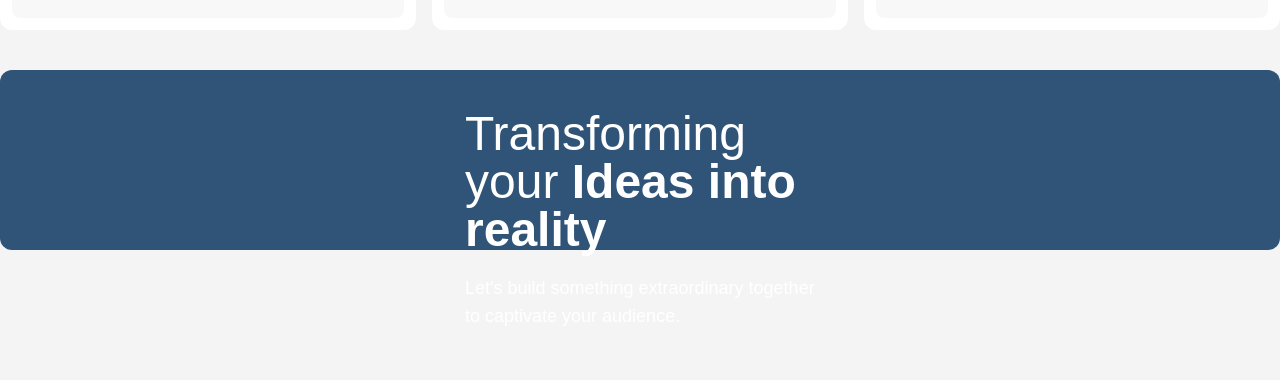
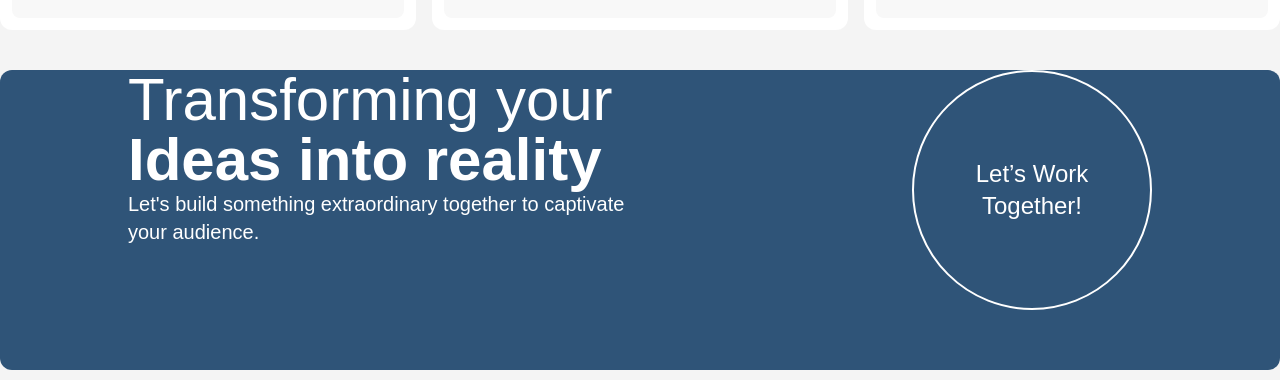
Before and after one commit to khaekelvin/blogsite, a Next.js app: page /Footer in a window 1280 px wide. Shown: the part 2666-3046 px from the top of the page. Built offline with nearby package versions, Linux system fonts and the light colour scheme.

Commit message:
done for day

```diff
--- a/app/Footer/page.tsx
+++ b/app/Footer/page.tsx
@@ -1,25 +1,31 @@
-import React from 'react'
+import React from "react";
 
 function Footer() {
     return (
         <>
-    <div className=' max-w-7xl mx-auto mt-10'>
-        <div className='foot rounded-xl h-auto md:h-[180px] mx-2 md:mx-0'>
-            <div className='w-[350px] mx-auto'>
-            <p className='text-white text-5xl pt-10 mb-5'>Transforming your <b>Ideas into reality</b></p>
-            <p className='text-white text-lg'>Let's build something extraordinary together to  captivate your audience.</p>
+            <div className="max-w-7xl mx-auto mt-10">
+                <div className="foot rounded-xl h-auto md:h-[300px] mx-2 md:mx-0">
+                    <div className="lg:flex lg:justify-between lg:max-w-5xl lg:mx-auto lg:justify-items-center">
+                        <div className="lg:w-[500px] lg:mx-0 mx-auto">
+                            <p className="text-white lg:text-6xl text-5xl lg:pt-0 pt-10 lg:mb-0 mb-5 leading-[60px]">
+                                Transforming your <b>Ideas into reality</b>
+                            </p>
+                            <p className="text-white text-xl">
+                                Let's build something extraordinary together to captivate your
+                                audience.
+                            </p>
                         </div>
 
-            <div className='flex items-center justify-center'>
-                <p className='relative text-2xl w-60 h-60 rounded-full flex justify-center items-center text-center p-5 border-2 border-white text-white my-14'>
-                Let’s Work <br/> Together!
+                        <div className="flex items-center justify-center">
+                            <p className="relative text-2xl w-60 h-60 rounded-full flex justify-center items-center text-center p-5 border-2 border-white text-white lg:my-0 my-14">
+                                Let’s Work <br /> Together!
                             </p>
-
+                        </div>
                     </div>
                 </div>
             </div>
         </>
-  )
+    );
 }
 
-export default Footer
+export default Footer;
```
Lines whose indentation alone changed are shown as unchanged.
